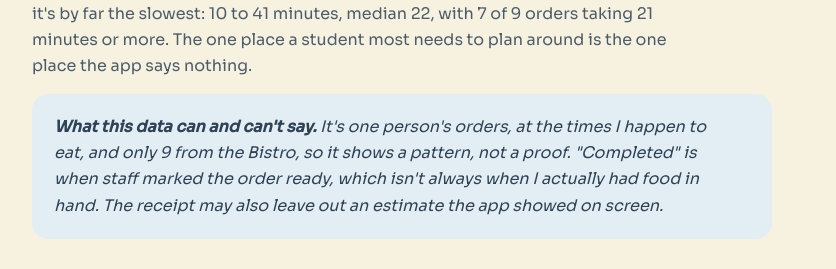
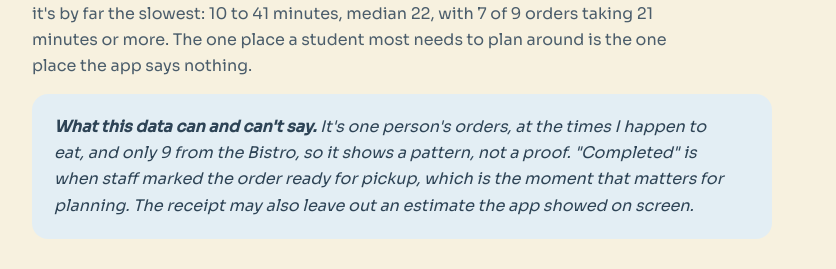
Before and after one commit to laura06919-max/laura06919-max.github.io, a plain HTML site: page work/bistro.html in a window 1280 px wide. Shown: the part 1950-2219 px from the top of the page, without its empty margins (238-1074 px from the left). Drawn offline with Linux system fonts and the light colour scheme.

Commit message:
Bistro: reframe completed-time note
Co-Authored-By: Claude Opus 5.5 <noreply@anthropic.com>
Claude-Session: https://claude.ai/code/session_01LZebrcYPpN16DWWknepe9r

```diff
--- a/work/bistro.html
+++ b/work/bistro.html
@@ -194,7 +194,7 @@
     <p class="pull reveal">The lie wasn't the number. It was the missing one.</p>
     <p class="reveal">At the places that give an estimate, the estimate is <strong>padded, not optimistic</strong>: 53 of 66 orders (80%) were ready early, typically 4 minutes before the quoted time. Earl's quotes 7 minutes and is usually done in 3–6.</p>
     <p class="reveal">The Bistro is the opposite. It <strong>never showed an estimate</strong> on any of my 9 orders, and it's by far the slowest: 10 to 41 minutes, median 22, with 7 of 9 orders taking 21 minutes or more. The one place a student most needs to plan around is the one place the app says nothing.</p>
-    <div class="reflection reveal"><p><b>What this data can and can't say.</b> It's one person's orders, at the times I happen to eat, and only 9 from the Bistro, so it shows a pattern, not a proof. "Completed" is when staff marked the order ready, which isn't always when I actually had food in hand. The receipt may also leave out an estimate the app showed on screen.</p></div>
+    <div class="reflection reveal"><p><b>What this data can and can't say.</b> It's one person's orders, at the times I happen to eat, and only 9 from the Bistro, so it shows a pattern, not a proof. "Completed" is when staff marked the order ready for pickup, which is the moment that matters for planning. The receipt may also leave out an estimate the app showed on screen.</p></div>
   </section>
 
   <section id="redesign" data-chapter="Redesign">
```
